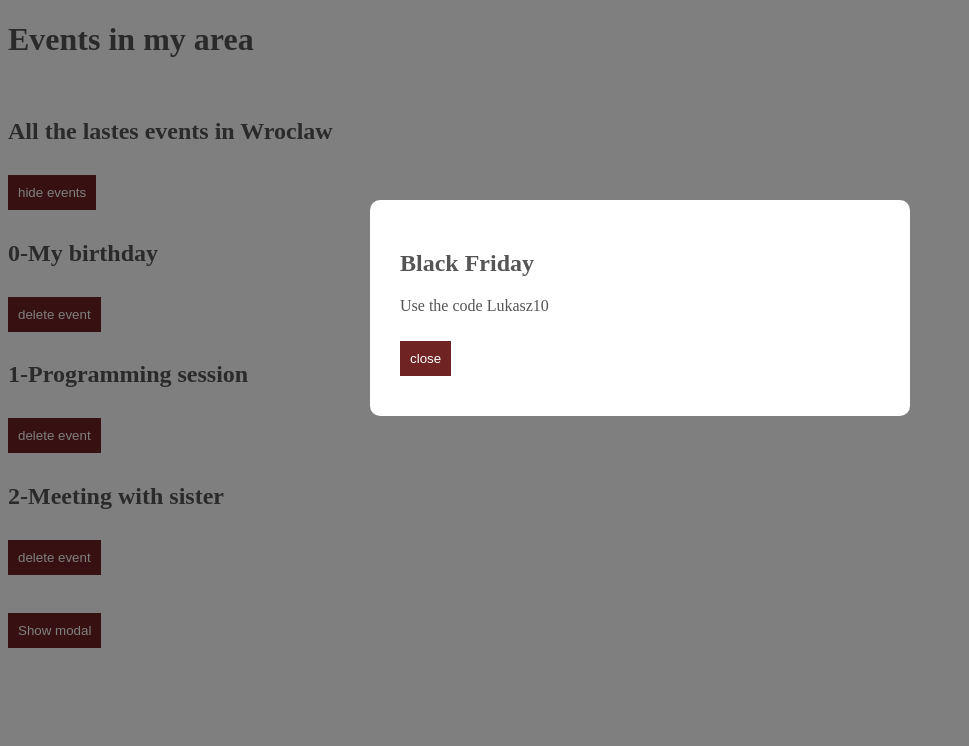
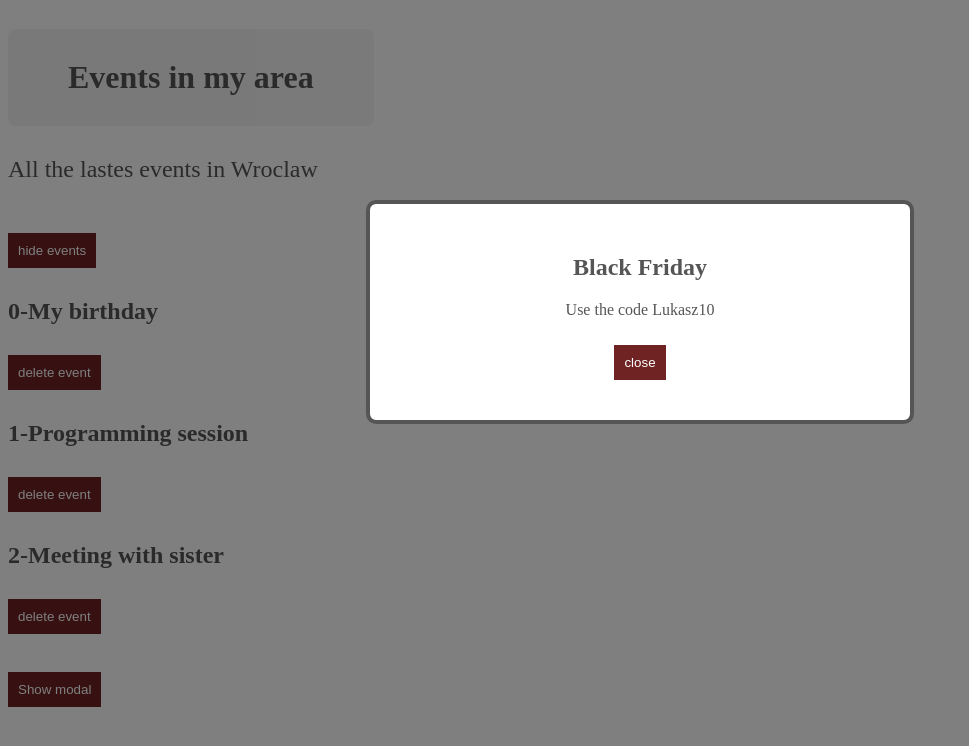
Before and after one commit to Lukasz1991PL/Programming-session, a React (Create React App) app: page / in a window 1280 px wide. Shown: the top 746 px of the page, without its empty margins (0-969 px from the left). Built offline with nearby package versions, Linux system fonts and the light colour scheme.

Commit message:
Add Title component and more style

```diff
--- a/src/App.js
+++ b/src/App.js
@@ -1,5 +1,5 @@
 import { useState } from 'react';
-import { Title } from './components/Title';
+import { Title } from './components/Title/Title';
 import React from 'react';
 import { Modal } from './components/Modal/Modal';
 import { EventList } from './components/EventList/EventList';
@@ -41,7 +41,7 @@ const App = () => {
       )}
       {showEvents && <EventList handleSubmit={handleSubmit} events={events} />}
       {showModel && (
-        <Modal handleCloseModel={handleCloseM}>
+        <Modal handleCloseModel={handleCloseM} isSalesModal={false}>
           <h2>Black Friday</h2>
           <p>Use the code Lukasz10</p>
         </Modal>
--- a/src/components/Modal/Modal.css
+++ b/src/components/Modal/Modal.css
@@ -13,3 +13,9 @@
   background: #fff;
   border-radius: 10px;
 }
+
+.modal .sales-button {
+  border: 4px solid 18px;
+  font-size: 18px;
+  text-transform: uppercase;
+}
--- a/src/components/Modal/Modal.js
+++ b/src/components/Modal/Modal.js
@@ -1,12 +1,24 @@
 import React from 'react';
 
 import './Modal.css';
-export function Modal({ children, handleCloseModel }) {
+export function Modal({ children, handleCloseModel, isSalesModal }) {
   return (
     <div className='modal-backdrop'>
-      <div className='modal'>
+      <div
+        className='modal'
+        style={{
+          border: '4px solid',
+          borderColor: isSalesModal ? '#ff4500' : '#555',
+          textAlign: 'center',
+        }}
+      >
         {children}
-        <button onClick={handleCloseModel}>close</button>
+        <button
+          onClick={handleCloseModel}
+          className={isSalesModal ? 'sales-button' : ''}
+        >
+          close
+        </button>
       </div>
     </div>
   );
--- /dev/null
+++ b/src/components/Title/Title.css
@@ -0,0 +1,14 @@
+.title-block .title {
+  display: inline-block;
+  padding: 30px 60px;
+  background: #f4f4f4;
+  border-radius: 8px;
+  font-weight: bold;
+  margin-bottom: 10px;
+}
+.title-block .subtitle {
+  display: inline-block;
+  color: #555;
+  font-weight: normal;
+  padding-bottom: 20px;
+}
--- a/src/components/Title.js
+++ b/src/components/Title/Title.js
@@ -1,10 +1,11 @@
 import React from 'react';
+import './Title.css';
 export const Title = ({ title, subtitle }) => {
   return (
-    <>
+    <div className='title-block'>
       <h1 className='title'>{title}</h1>
       <br />
       <h2 className='subtitle'>{subtitle}</h2>
-    </>
+    </div>
   );
 };
--- a/src/index.css
+++ b/src/index.css
@@ -1,5 +1,6 @@
 code {
   font-family: 'Courier New', Courier, monospace;
+  margin: 0;
 }
 
 p,
```
